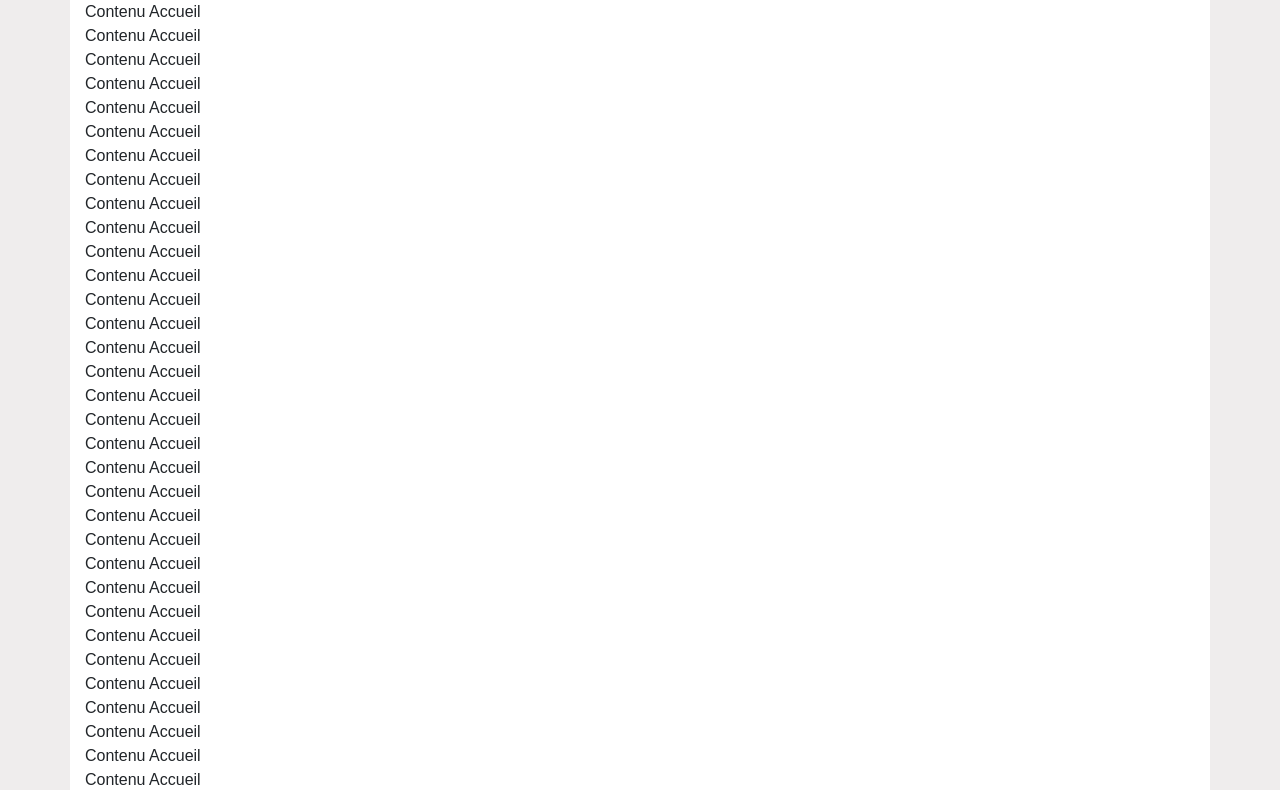
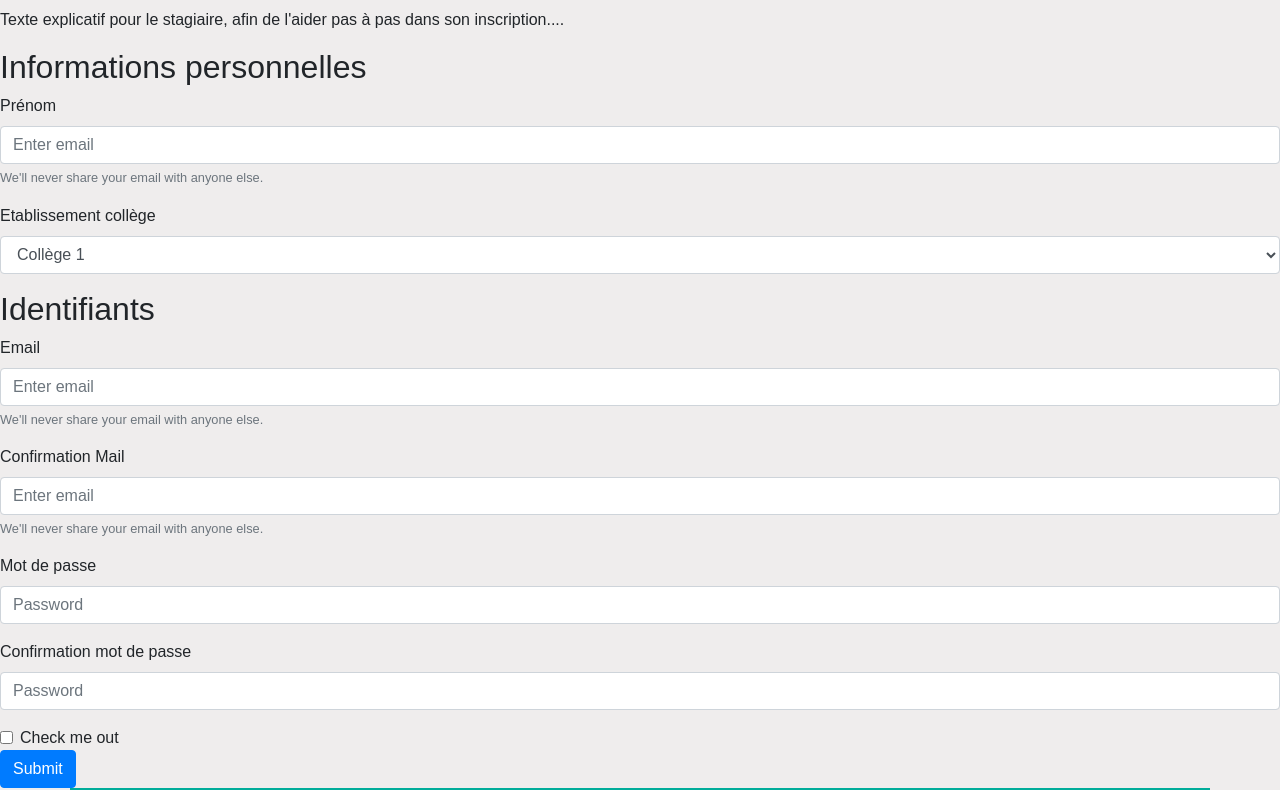
Before and after one commit to Adopt1Projet/AdoptUnStage, an Angular app: page /inscriptionstagiaire in a window 1280 px wide. Before the commit this address led to /. Shown: the part 333-1123 px from the top of the page. Built offline with nearby package versions, Linux system fonts and the light colour scheme; a web font is replaced by a local one.

Commit message:
Mise en place du component de la page inscription stagiaire et du component formulaire qu'elle contient

```diff
--- /dev/null
+++ b/src/app/Router/PageInscriptionStagiaire/formulaire-inscription-stagiaire/formulaire-inscription-stagiaire.component.html
@@ -0,0 +1,48 @@
+<h2>Informations personnelles</h2>
+<form>
+    <div class="form-group">
+        <label for="exampleInputEmail1">Prénom</label>
+        <input type="email" class="form-control" id="exampleInputEmail1" aria-describedby="emailHelp" placeholder="Enter email">
+        <small id="emailHelp" class="form-text text-muted">We'll never share your email with anyone else.</small>
+    </div>
+  <div class="form-group">
+    <label for="exampleFormControlSelect1">Etablissement collège</label>
+    <select class="form-control" id="exampleFormControlSelect1">
+      <option>Collège 1</option>
+      <option>Collège 2</option>
+      <option>Collège 3</option>
+      <option>Collège 4</option>
+      <option>Collège 5</option>
+    </select>
+  </div>
+</form>
+
+<h2>Identifiants</h2>
+
+<form>
+    <div class="form-group">
+      <label for="exampleInputEmail1">Email</label>
+      <input type="email" class="form-control" id="exampleInputEmail1" aria-describedby="emailHelp" placeholder="Enter email">
+      <small id="emailHelp" class="form-text text-muted">We'll never share your email with anyone else.</small>
+    </div>
+    <div class="form-group">
+        <label for="exampleInputEmail1">Confirmation Mail</label>
+        <input type="email" class="form-control" id="exampleInputEmail1" aria-describedby="emailHelp" placeholder="Enter email">
+        <small id="emailHelp" class="form-text text-muted">We'll never share your email with anyone else.</small>
+    </div>
+    <div class="form-group">
+      <label for="exampleInputPassword1">Mot de passe</label>
+      <input type="password" class="form-control" id="exampleInputPassword1" placeholder="Password">
+    </div>
+    <div class="form-group">
+        <label for="exampleInputPassword1">Confirmation mot de passe</label>
+        <input type="password" class="form-control" id="exampleInputPassword1" placeholder="Password">
+    </div>
+
+    <div class="form-check">
+      <input type="checkbox" class="form-check-input" id="exampleCheck1">
+      <label class="form-check-label" for="exampleCheck1">Check me out</label>
+    </div>
+
+    <button type="submit" class="btn btn-primary">Submit</button>
+</form>
--- /dev/null
+++ b/src/app/Router/PageInscriptionStagiaire/formulaire-inscription-stagiaire/formulaire-inscription-stagiaire.component.ts
@@ -0,0 +1,15 @@
+import { Component, OnInit } from '@angular/core';
+
+@Component({
+  selector: 'app-formulaire-inscription-stagiaire',
+  templateUrl: './formulaire-inscription-stagiaire.component.html',
+  styleUrls: ['./formulaire-inscription-stagiaire.component.css']
+})
+export class FormulaireInscriptionStagiaireComponent implements OnInit {
+
+  constructor() { }
+
+  ngOnInit() {
+  }
+
+}
--- /dev/null
+++ b/src/app/Router/PageInscriptionStagiaire/page-inscription-stagiaire/page-inscription-stagiaire.component.html
@@ -0,0 +1,5 @@
+<h1>Création d'un compte stagiaire</h1>
+<p>Texte explicatif pour le stagiaire, afin de l'aider pas à pas dans son inscription....</p>
+
+
+<app-formulaire-inscription-stagiaire></app-formulaire-inscription-stagiaire>
--- /dev/null
+++ b/src/app/Router/PageInscriptionStagiaire/page-inscription-stagiaire/page-inscription-stagiaire.component.ts
@@ -0,0 +1,15 @@
+import { Component, OnInit } from '@angular/core';
+
+@Component({
+  selector: 'app-page-inscription-stagiaire',
+  templateUrl: './page-inscription-stagiaire.component.html',
+  styleUrls: ['./page-inscription-stagiaire.component.css']
+})
+export class PageInscriptionStagiaireComponent implements OnInit {
+
+  constructor() { }
+
+  ngOnInit() {
+  }
+
+}
--- a/src/app/app-routing.module.ts
+++ b/src/app/app-routing.module.ts
@@ -1,7 +1,17 @@
 import { NgModule } from '@angular/core';
 import { Routes, RouterModule } from '@angular/router';
+import { PageAccueilComponent } from './Router/PageAccueil/page-accueil/page-accueil.component';
+// tslint:disable-next-line:max-line-length
+import { PageInscriptionStagiaireComponent } from './Router/PageInscriptionStagiaire/page-inscription-stagiaire/page-inscription-stagiaire.component';
+// tslint:disable-next-line:max-line-length
+import { FormulaireInscriptionStagiaireComponent } from './Router/PageInscriptionStagiaire/formulaire-inscription-stagiaire/formulaire-inscription-stagiaire.component';
 
-const routes: Routes = [];
+
+const routes: Routes = [
+  {path: 'accueil', component: PageAccueilComponent},
+  {path: 'inscriptionstagiaire', component: PageInscriptionStagiaireComponent},
+  {path: '', component: PageAccueilComponent}
+];
 
 @NgModule({
   imports: [RouterModule.forRoot(routes)],
--- a/src/app/app.component.html
+++ b/src/app/app.component.html
@@ -1,4 +1,5 @@
 <app-navbar></app-navbar>
-<app-page-accueil></app-page-accueil>
+
+<router-outlet></router-outlet>
+
 <app-footer></app-footer>
-<router-outlet></router-outlet>
--- a/src/app/navbar/navbar.component.html
+++ b/src/app/navbar/navbar.component.html
@@ -14,6 +14,9 @@
           <li class="nav-item">
             <a class="nav-link mx-3" href="#">Actualités</a>
           </li>
+          <li class="nav-item">
+              <a class="nav-link mx-3" routerLink="/inscriptionstagiaire" routerLinkActive="Active">InscStage</a>
+            </li>
           <li class="nav-item">
             <a class="nav-link mx-3" href="#">Partenaires</a>
           </li>
```
Also changed, not shown: src/app/app.module.ts (+7 -1 lines), src/app/Router/PageInscriptionStagiaire/formulaire-inscription-stagiaire/formulaire-inscription-stagiaire.component.css (added), src/app/Router/PageInscriptionStagiaire/page-inscription-stagiaire/page-inscription-stagiaire.component.css (added).
